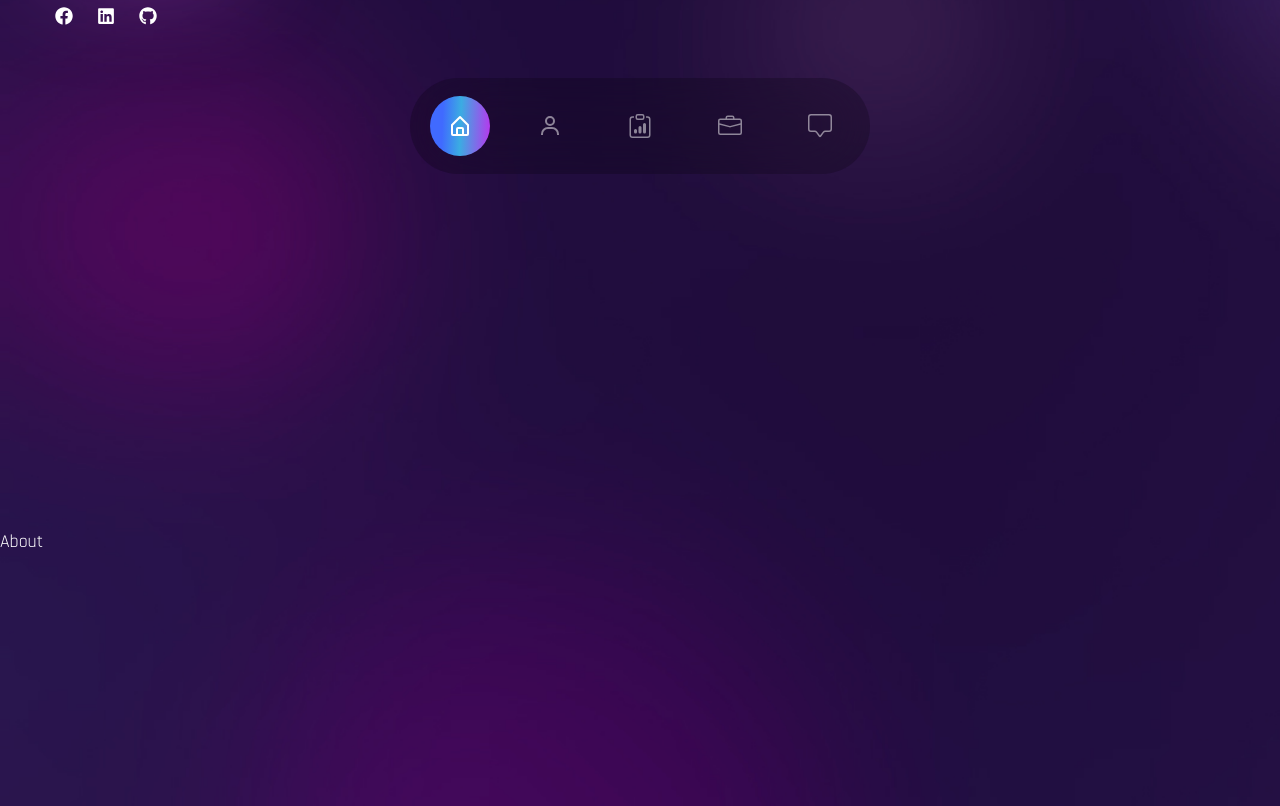
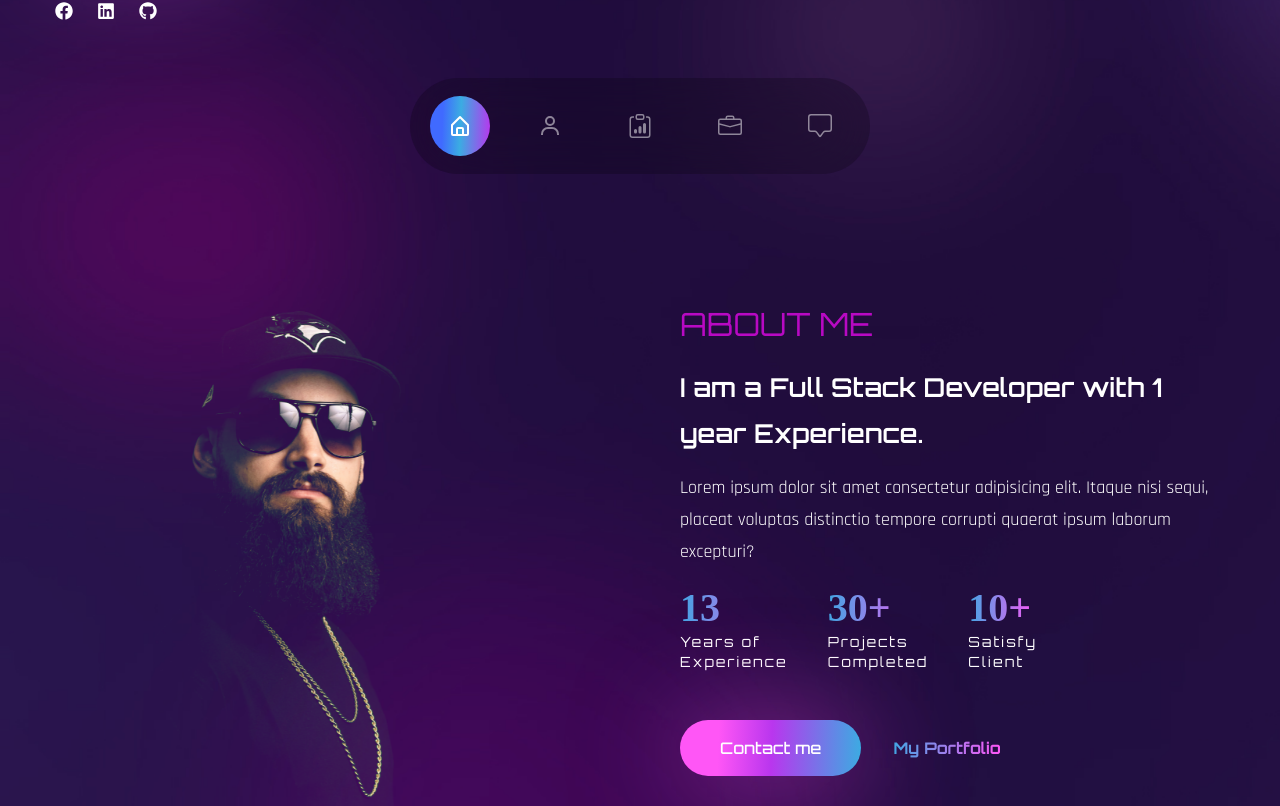
Before and after one commit to dev-kishor138/Portfolio-1.0, a React (Create React App) app: page / in a window 1280 px wide. Shown: the part 594-1400 px from the top of the page. Built offline with nearby package versions, Linux system fonts and the light colour scheme; the HTML template or start-up script is replaced by a standard one; a web font is replaced by a local one.

Commit message:
About me sevtion design

```diff
--- a/src/components/About.js
+++ b/src/components/About.js
@@ -1,10 +1,84 @@
 import React from "react";
+// import count up
+import CountUp from "react-countup";
+// import intersection observer hook
+import { useInView } from "react-intersection-observer";
+// import motion
+import { motion } from "framer-motion";
+// import variants
+import { fadeIn } from "../variants";
 
 const About = () => {
+  const [ref, inView] = useInView({
+    threshold: 0.5,
+  });
+
   return (
-    <div className="section" id="about">
-      About
-    </div>
+    <section className="section" id="about" ref={ref}>
+      <div className="container mx-auto">
+        <div className="flex flex-col gap-y-10 lg:flex-row lg:items-center lg:gap-x-20 lg:gap-y-0 h-screen">
+          {/* image  */}
+          <motion.div
+            variants={fadeIn("right", 0.3)}
+            initial="hidden"
+            whileInView={"show"}
+            viewport={{ once: false, amount: 0.3 }}
+            className="lg:flex-1 lg:bg-about lg:bg-contain lg:bg-no-repeat lg:h-[540px] lg:mix-blend-lighten lg:bg-top"
+          ></motion.div>
+          {/* text  */}
+          <motion.div
+            variants={fadeIn("left", 0.3)}
+            initial="hidden"
+            whileInView={"show"}
+            viewport={{ once: false, amount: 0.3 }}
+            className="flex-1"
+          >
+            <h2 className="h2 text-accent">About me</h2>
+            <h3 className="h3 mb-4">
+              I am a Full Stack Developer with 1 year Experience.
+            </h3>
+            <p className="mb-6">
+              Lorem ipsum dolor sit amet consectetur adipisicing elit. Itaque
+              nisi sequi, placeat voluptas distinctio tempore corrupti quaerat
+              ipsum laborum excepturi?
+            </p>
+            {/* status  */}
+            <div className="flex gap-x-10 mb-12">
+              <div>
+                <div className="text-[40px] font-tertiary text-gradient mb-2">
+                  {inView ? <CountUp start={0} end={13} duration={3} /> : null}
+                </div>
+                <div className="font-primary text-sm tracking-[2px]">
+                  Years of <br /> Experience
+                </div>
+              </div>
+              <div>
+                <div className="text-[40px] font-tertiary text-gradient mb-2">
+                  {inView ? <CountUp start={0} end={30} duration={3} /> : null}+
+                </div>
+                <div className="font-primary text-sm tracking-[2px]">
+                  Projects <br /> Completed
+                </div>
+              </div>
+              <div>
+                <div className="text-[40px] font-tertiary text-gradient mb-2">
+                  {inView ? <CountUp start={0} end={10} duration={3} /> : null}+
+                </div>
+                <div className="font-primary text-sm tracking-[2px]">
+                  Satisfy <br /> Client
+                </div>
+              </div>
+            </div>
+            <div className="flex gap-x-8 items-center">
+              <button className="btn btn-lg">Contact me</button>
+              <a href="#" className="text-gradient btn-link">
+                My Portfolio
+              </a>
+            </div>
+          </motion.div>
+        </div>
+      </div>
+    </section>
   );
 };
 
--- a/src/components/Banner.js
+++ b/src/components/Banner.js
@@ -34,7 +34,7 @@
               initial="hidden"
               whileInView={"show"}
               viewport={{ once: false, amount: 0.7 }}
-              className="mb-6 text-[36px] lg:text-[60px] font-secondary font-semibold uppercase leading-[1]"
+              className="mb-6 text-[36px] lg:text-[50px] font-secondary font-semibold uppercase leading-[1]"
             >
               <span className="text-white mr-4">I am a </span>
               <TypeAnimation
```
